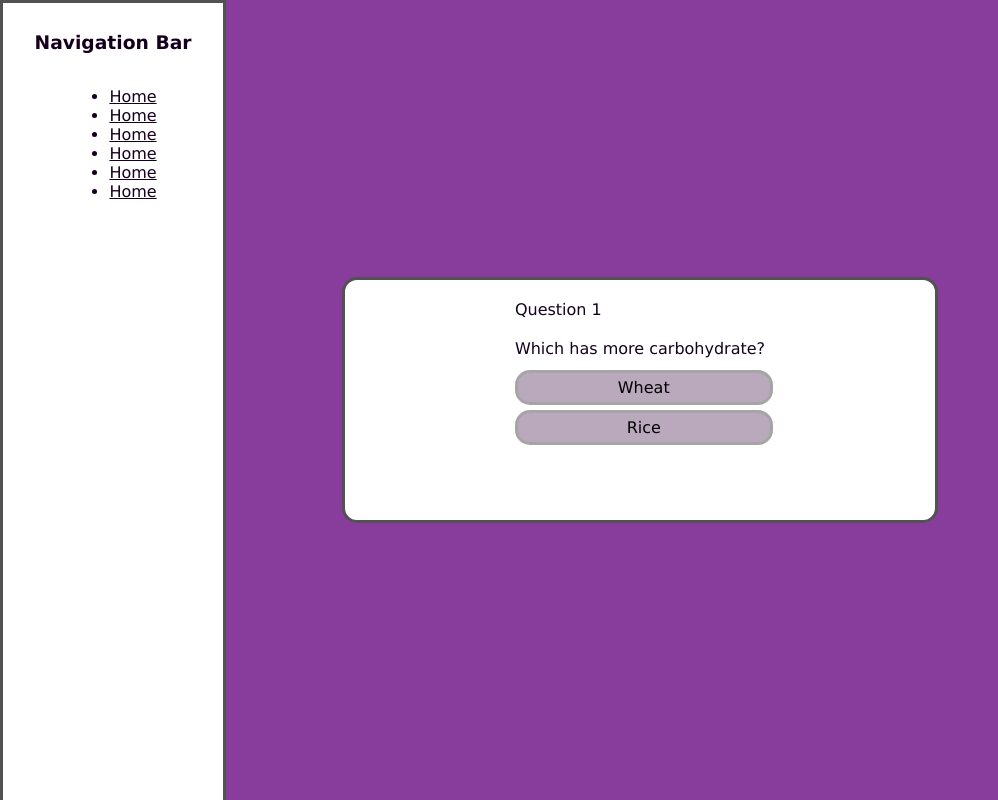
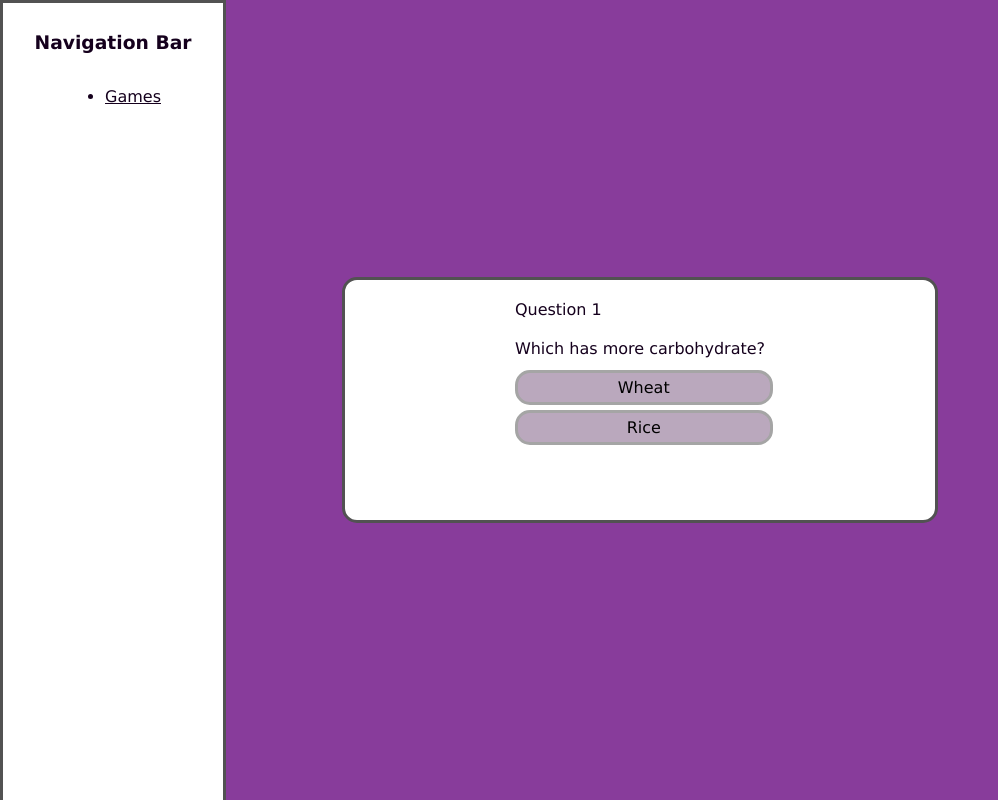
Before and after one commit to std-runtime-error/senior-project-nutrition, a React (Create React App) app: page /simplequiz in a window 1280 px wide. Shown: the whole page, without its empty margins (0-998 px from the left). Built offline with nearby package versions, Linux system fonts and the light colour scheme.

Commit message:
Cleaning up

```diff
--- a/src/pages/Navbar.jsx
+++ b/src/pages/Navbar.jsx
@@ -6,12 +6,7 @@ function Navbar(){
     <nav className="NavigationBar">
         <h3>Navigation Bar</h3>
         <ul>
-            <li><Link to="/">Home</Link></li>
-            <li><Link to="/">Home</Link></li>
-            <li><Link to="/">Home</Link></li>
-            <li><Link to="/">Home</Link></li>
-            <li><Link to="/">Home</Link></li>
-            <li><Link to="/">Home</Link></li>
+            <li><Link to="/">Games</Link></li>
         </ul>
     </nav>
     );
--- a/src/pages/SimpleQuiz.jsx
+++ b/src/pages/SimpleQuiz.jsx
@@ -24,7 +24,7 @@ export default function SimpleQuiz() {
 
 	const quiz = [
 		{
-			question: 'Which drink has the most caffeine? Thomas was here!',
+			question: 'Which drink has the most caffeine?',
 			answerList: [
 				{answer: 'Coke', checkCorrect: false}, //33.3mg
 				{answer: 'Pepsi', checkCorrect: false}, //33.3mg
```
